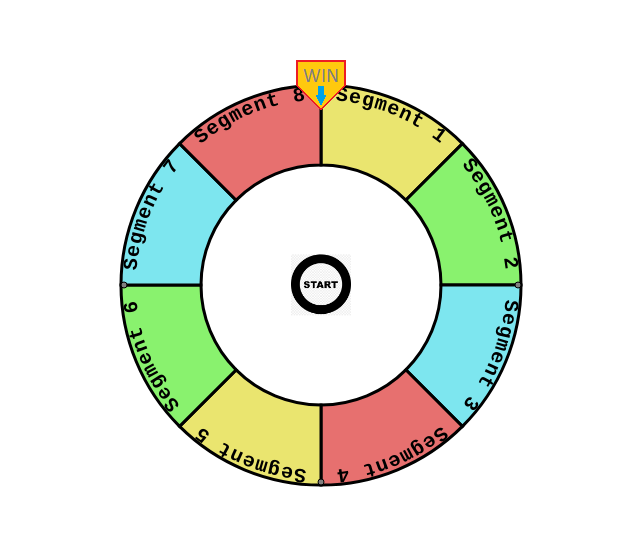
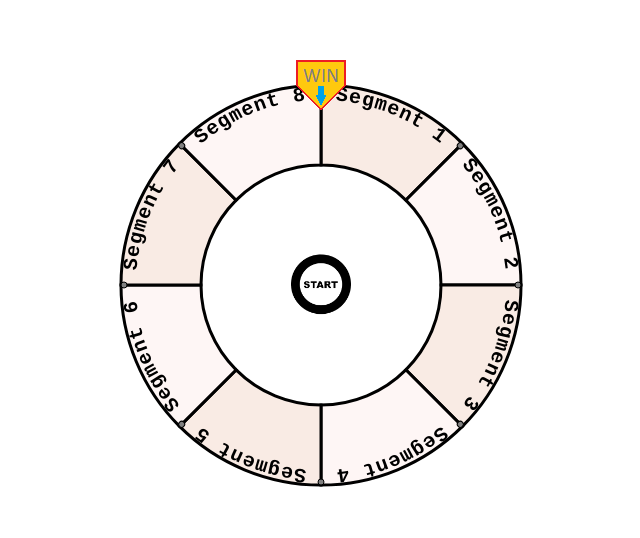
Before and after one commit to Aditya-Sinha-7981/Win-wheel, a plain HTML site: page index.html in a window 1280 px wide. Shown: the part 113-651 px from the top of the page, without its empty margins (319-959 px from the left). Drawn offline with nearby package versions, Linux system fonts and the light colour scheme.

Commit message:
Minor changes

```diff
--- a/assets/js/javascript.js
+++ b/assets/js/javascript.js
@@ -15,17 +15,17 @@ let theWheel = new Winwheel({
     'textOrientation' : 'curved',
     'segments' :
     [
-        {'fillStyle' : '#eae56f', 'text' : 'Segment 1'},
-        {'fillStyle' : '#89f26e', 'text' : 'Segment 2'},
-        {'fillStyle' : '#7de6ef', 'text' : 'Segment 3'},
-        {'fillStyle' : '#e7706f', 'text' : 'Segment 4'},
-        {'fillStyle' : '#eae56f', 'text' : 'Segment 5'},
-        {'fillStyle' : '#89f26e', 'text' : 'Segment 6'},
-        {'fillStyle' : '#7de6ef', 'text' : 'Segment 7'},
-        {'fillStyle' : '#e7706f', 'text' : 'Segment 8'}
+        {'fillStyle' : '#f9ebe4', 'text' : 'Segment 1'},
+        {'fillStyle' : '#fef6f5', 'text' : 'Segment 2'},
+        {'fillStyle' : '#f9ebe4', 'text' : 'Segment 3'},
+        {'fillStyle' : '#fef6f5', 'text' : 'Segment 4'},
+        {'fillStyle' : '#f9ebe4', 'text' : 'Segment 5'},
+        {'fillStyle' : '#fef6f5', 'text' : 'Segment 6'},
+        {'fillStyle' : '#f9ebe4', 'text' : 'Segment 7'},
+        {'fillStyle' : '#fef6f5', 'text' : 'Segment 8'}
     ],
     'pins' : {
-        'number' : 4,
+        'number' : 8,
         'margin' : 0
     },
     'animation' :
--- a/index.html
+++ b/index.html
@@ -16,7 +16,7 @@
             <canvas id="spinWheel" width="1200" height="500">
             </canvas>
             <div class="start-image" id="startSpin">
-                <img src="assets/images/start.jpg" alt="">
+                <img src="assets/images/start.png" alt="">
             </div>
             <img src="assets/images/basic_pointer.png" alt="Nothing" id="prizePointer">
         </div>
```
Also changed, not shown: assets/images/reebok-logo.png (deleted), assets/images/start.jpg (deleted), assets/images/start.png (added).
